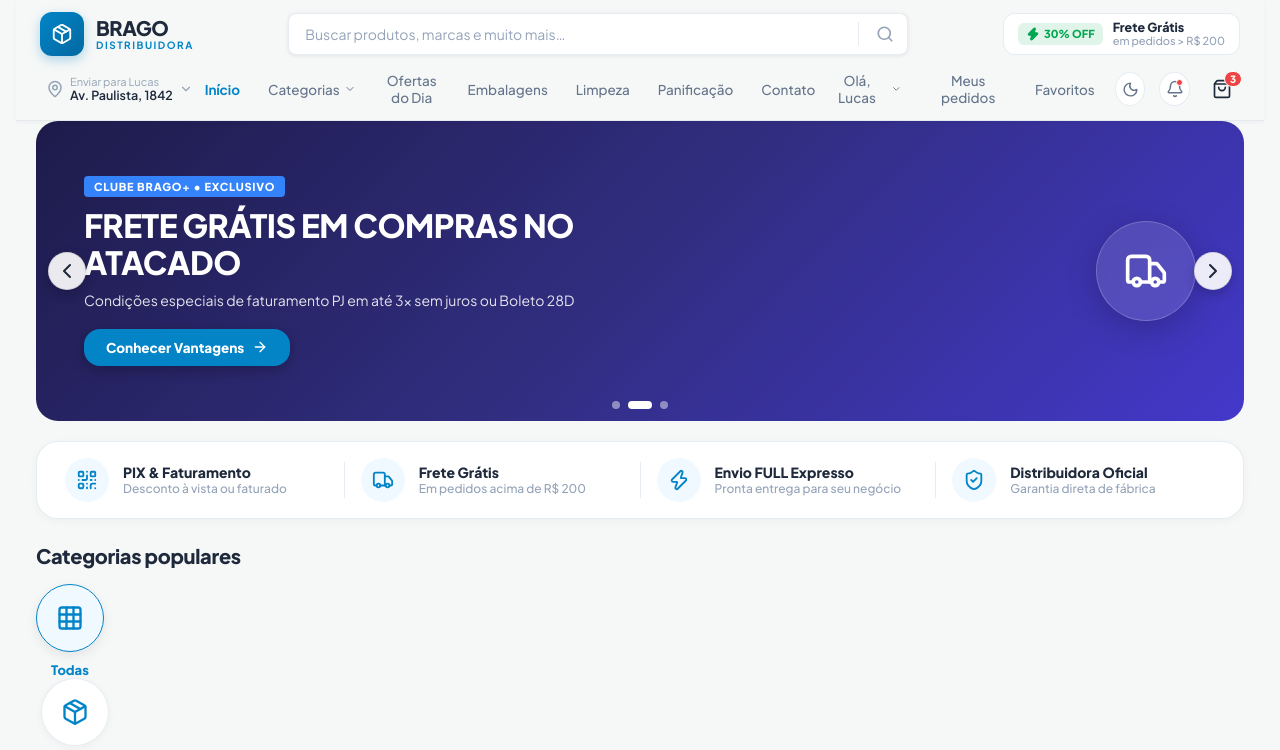
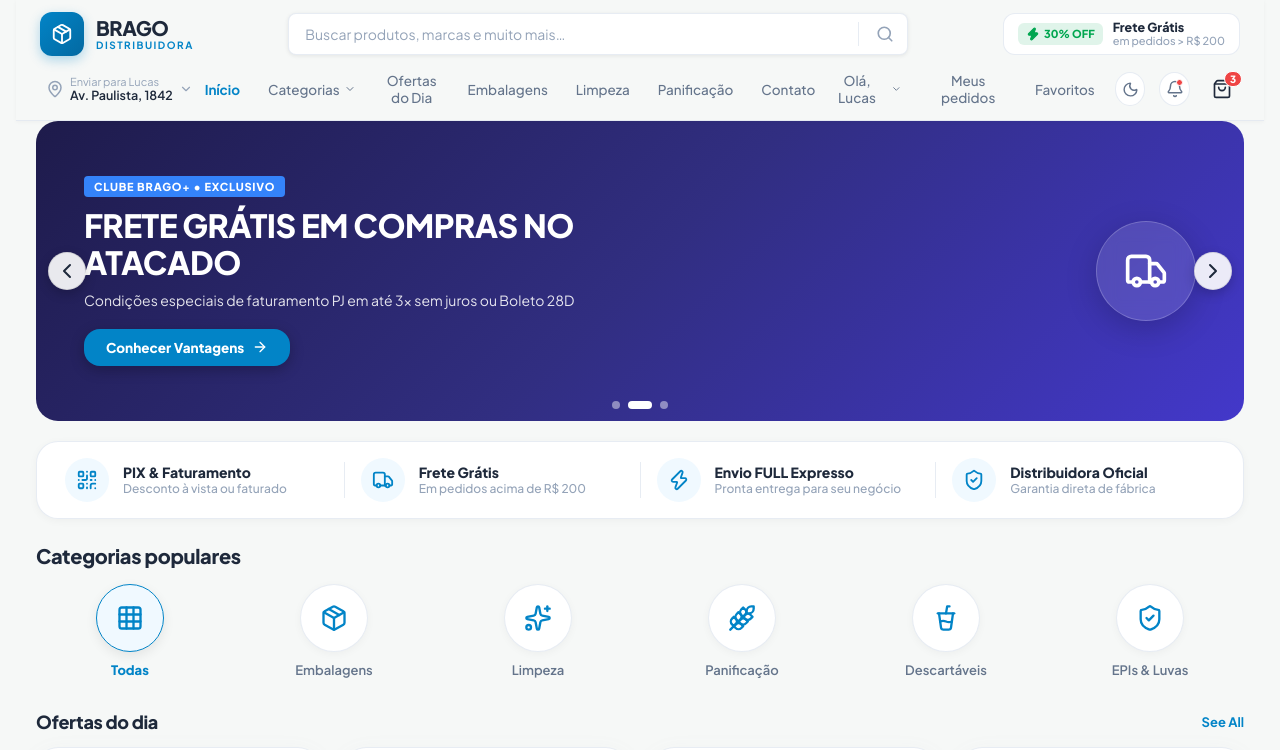
Before and after one commit to abdiasalves0-dot/app-delivery-whitelabel, a React (Vite) app: page / in a window 1280 px wide. Shown: the top 750 px of the page. Built offline with nearby package versions, Linux system fonts and the light colour scheme.

Commit message:
fix(desktop): align popular categories horizontally in a single row

```diff
--- a/src/components/home/MLCategoriesSection.tsx
+++ b/src/components/home/MLCategoriesSection.tsx
@@ -34,7 +34,17 @@
       </div>
 
       {/* Desktop Circles Grid */}
-      <div className="ml-categories-grid ml-desktop-only">
+      <div
+        className="ml-categories-grid ml-desktop-only"
+        style={{
+          display: 'flex',
+          flexDirection: 'row',
+          alignItems: 'center',
+          justifyContent: 'space-between',
+          gap: '16px',
+          width: '100%'
+        }}
+      >
         {CATEGORIES.map(cat => {
           const isActive = selectedCategory === cat.id;
           const IconComponent = cat.Icon;
@@ -44,6 +54,13 @@
               className={`ml-category-circle-card ${isActive ? 'active' : ''}`}
               onClick={() => onSelectCategory(cat.id)}
               title={`Filtrar por ${cat.label}`}
+              style={{
+                display: 'flex',
+                flexDirection: 'column',
+                alignItems: 'center',
+                justifyContent: 'center',
+                flex: 1
+              }}
             >
               <div className="ml-category-circle-icon">
                 <IconComponent size={28} strokeWidth={2} />
--- a/src/index.css
+++ b/src/index.css
@@ -2661,27 +2661,13 @@
 /* ==========================================================================
    RESPONSIVE VISIBILITY UTILITIES
    ========================================================================== */
-.ml-desktop-only {
-  display: none !important;
-}
-
-.ml-mobile-only {
-  display: block;
+@media (max-width: 1023px) {
+  .ml-desktop-only {
+    display: none !important;
+  }
 }
 
 @media (min-width: 1024px) {
-  .ml-desktop-only {
-    display: block !important;
-  }
-
-  .ml-desktop-only.flex {
-    display: flex !important;
-  }
-
-  .ml-desktop-only.grid {
-    display: grid !important;
-  }
-
   .ml-mobile-only {
     display: none !important;
   }
@@ -2895,10 +2881,12 @@
   }
 
   .ml-categories-grid {
-    display: flex;
-    align-items: center;
-    justify-content: space-between;
-    gap: 16px;
+    display: flex !important;
+    flex-direction: row !important;
+    align-items: center !important;
+    justify-content: space-between !important;
+    gap: 16px !important;
+    width: 100% !important;
   }
 
   .ml-category-circle-card {
```
